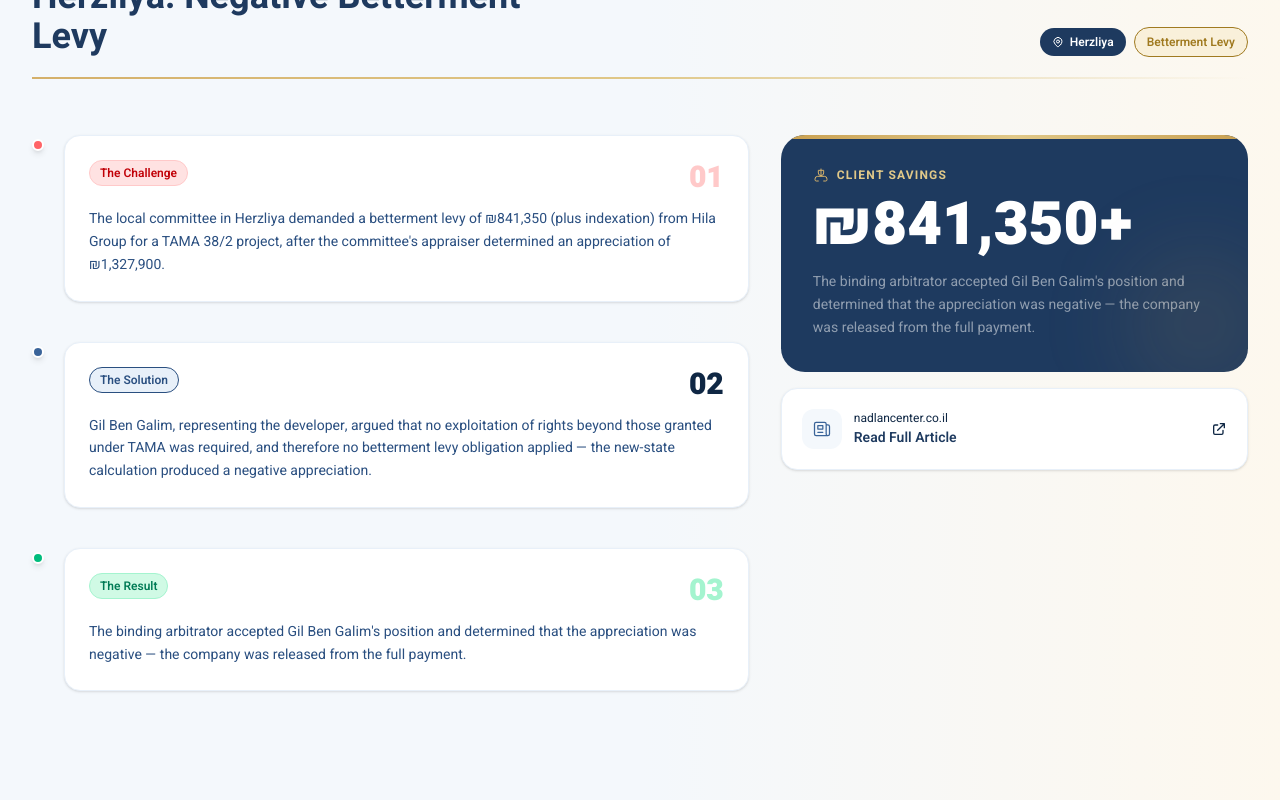
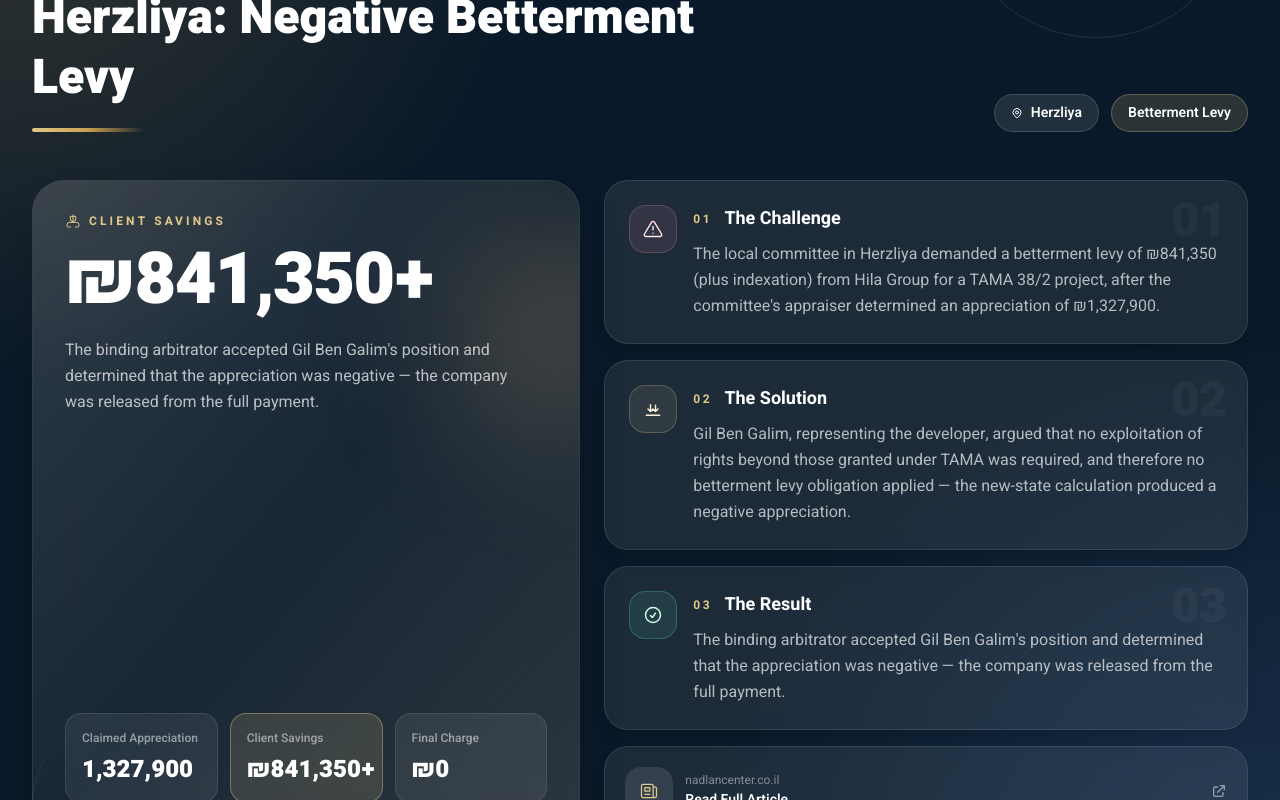
Before and after one commit to yaniv-barkai/gilbengalim, a Next.js app: page /en in a window 1280 px wide. Shown: the part 2700-3500 px from the top of the page. Built offline with nearby package versions, Linux system fonts and the light colour scheme.

Commit message:
Visual fixes

```diff
--- a/components/CaseStudy.tsx
+++ b/components/CaseStudy.tsx
@@ -1,163 +1,177 @@
 import { useTranslations } from "next-intl";
+import { type ReactNode } from "react";
 
 export default function CaseStudy() {
   const t = useTranslations("caseStudy");
+  const steps = [
+    {
+      number: "01",
+      label: t("challenge"),
+      text: t("challengeText"),
+      tone: "rose",
+      icon: <AlertIcon />,
+    },
+    {
+      number: "02",
+      label: t("solution"),
+      text: t("solutionText"),
+      tone: "gold",
+      icon: <StrategyIcon />,
+    },
+    {
+      number: "03",
+      label: t("result"),
+      text: t("resultText"),
+      tone: "emerald",
+      icon: <CheckIcon />,
+    },
+  ] as const;
 
   return (
-    <section id="case-study" className="py-24 bg-navy-50 relative overflow-hidden">
-      {/* Subtle background accent */}
-      <div className="absolute top-0 end-0 w-1/2 h-full bg-gradient-to-l from-gold-50 to-transparent pointer-events-none" />
+    <section id="case-study" className="relative overflow-hidden bg-navy-950 py-24 text-white">
+      <div className="absolute inset-0 bg-[radial-gradient(circle_at_top_left,rgba(201,160,80,0.22),transparent_32%),radial-gradient(circle_at_bottom_right,rgba(58,100,153,0.32),transparent_36%)]" />
+      <div className="absolute inset-x-0 top-0 h-px bg-gradient-to-r from-transparent via-gold-400/70 to-transparent" />
+      <div className="absolute -top-24 end-10 h-72 w-72 rounded-full border border-white/10" />
+      <div className="absolute bottom-10 start-8 h-44 w-44 rounded-full border border-gold-300/20" />
 
       <div className="relative max-w-7xl mx-auto px-4 sm:px-6 lg:px-8">
-        {/* Section header */}
-        <div className="mb-14">
-          <span className="inline-block text-gold-500 text-sm font-semibold tracking-widest uppercase mb-3">
+        <div className="mb-12 flex flex-col gap-6 lg:flex-row lg:items-end lg:justify-between">
+          <div className="max-w-2xl">
+            <span className="mb-4 inline-flex items-center gap-2 rounded-full border border-gold-300/30 bg-gold-300/10 px-4 py-1.5 text-xs font-bold uppercase tracking-[0.28em] text-gold-300">
+              <span className="h-1.5 w-1.5 rounded-full bg-gold-300" />
               {t("sectionLabel")}
             </span>
-          <div className="flex flex-col sm:flex-row sm:items-end justify-between gap-4">
-            <h2 className="text-3xl sm:text-4xl font-bold text-navy-800 max-w-lg">
+            <h2 className="text-4xl font-black leading-tight text-white sm:text-5xl">
               {t("title")}
             </h2>
-            <div className="flex items-center gap-2">
-              <span className="inline-flex items-center gap-1.5 px-3 py-1.5 rounded-full bg-navy-800 text-white text-xs font-semibold">
+            <div className="mt-5 h-1 w-28 rounded-full bg-gradient-to-r from-gold-300 via-gold-500 to-transparent" />
+          </div>
+
+          <div className="flex flex-wrap items-center gap-3">
+            <span className="inline-flex items-center gap-2 rounded-full border border-white/15 bg-white/10 px-4 py-2 text-sm font-semibold text-white backdrop-blur">
               <LocationIcon />
               {t("location")}
             </span>
-              <span className="inline-flex items-center px-3 py-1.5 rounded-full bg-gold-100 text-gold-700 text-xs font-semibold border border-gold-200">
+            <span className="inline-flex items-center rounded-full border border-gold-300/30 bg-gold-300/15 px-4 py-2 text-sm font-semibold text-gold-200">
               {t("tag")}
             </span>
           </div>
         </div>
-          <div className="mt-5 h-0.5 bg-gradient-to-r from-gold-400 via-gold-300 to-transparent" />
-        </div>
 
-        {/* Main layout */}
-        <div className="grid lg:grid-cols-5 gap-8 items-start">
+        <div className="grid gap-6 lg:grid-cols-[0.92fr_1.08fr] lg:items-stretch">
+          <div className="relative overflow-hidden rounded-[2rem] border border-white/10 bg-white/[0.06] p-6 shadow-2xl shadow-black/30 backdrop-blur-xl sm:p-8">
+            <div className="absolute inset-0 bg-gradient-to-br from-white/10 via-transparent to-gold-300/10" />
+            <div className="absolute -end-20 top-8 h-56 w-56 rounded-full bg-gold-400/20 blur-3xl" />
 
-          {/* Left: Timeline */}
-          <div className="lg:col-span-3 space-y-0">
-            <TimelineStep
-              number="01"
-              label={t("challenge")}
-              text={t("challengeText")}
-              color="red"
-              last={false}
-            />
-            <TimelineStep
-              number="02"
-              label={t("solution")}
-              text={t("solutionText")}
-              color="blue"
-              last={false}
-            />
-            <TimelineStep
-              number="03"
-              label={t("result")}
-              text={t("resultText")}
-              color="green"
-              last
-            />
-          </div>
-
-          {/* Right: Result card */}
-          <div className="lg:col-span-2 sticky top-28">
-            {/* Big saving number */}
-            <div className="bg-navy-800 rounded-3xl p-8 text-white mb-4 relative overflow-hidden">
-              <div className="absolute top-0 start-0 end-0 h-1 bg-gradient-to-r from-gold-500 via-gold-300 to-gold-500" />
-              <div className="absolute -bottom-8 -end-8 w-40 h-40 rounded-full bg-gold-500/10 blur-2xl" />
-
-              <p className="text-gold-300 text-xs font-bold uppercase tracking-widest mb-3 flex items-center gap-2">
+            <div className="relative flex h-full flex-col justify-between gap-10">
+              <div>
+                <p className="mb-4 flex items-center gap-2 text-xs font-bold uppercase tracking-[0.26em] text-gold-300">
                   <TrophyIcon />
                   {t("saving")}
                 </p>
-              <p className="text-5xl sm:text-6xl font-black text-white mb-1 leading-none">
+                <p className="text-6xl font-black leading-none tracking-tight text-white sm:text-7xl">
                   {t("savingAmount")}
                 </p>
-              <p className="text-white/50 text-sm mt-4 leading-relaxed">
+                <p className="mt-5 max-w-md text-base leading-relaxed text-white/70">
                   {t("resultText")}
                 </p>
               </div>
 
-            {/* Article link */}
+              <div className="grid gap-3 sm:grid-cols-3 lg:grid-cols-1 xl:grid-cols-3">
+                <MetricCard label={t("claimedAppreciation")} value="1,327,900" />
+                <MetricCard label={t("saving")} value={t("savingAmount")} highlighted />
+                <MetricCard label={t("finalCharge")} value={t("finalChargeAmount")} />
+              </div>
+            </div>
+          </div>
+
+          <div className="space-y-4">
+            <div className="grid gap-4">
+              {steps.map((step) => (
+                <CaseStep key={step.number} {...step} />
+              ))}
+            </div>
+
             <a
               href="https://www.nadlancenter.co.il/article/4875"
               target="_blank"
               rel="noopener noreferrer"
-              className="group flex items-center justify-between p-5 bg-white rounded-2xl border border-navy-100 hover:border-gold-300 shadow-sm hover:shadow-md transition-all"
+              className="group flex items-center justify-between rounded-3xl border border-white/10 bg-white/[0.08] p-5 shadow-lg shadow-black/10 backdrop-blur transition-all duration-300 hover:-translate-y-0.5 hover:border-gold-300/40 hover:bg-white/[0.12]"
             >
               <div className="flex items-center gap-3">
-                <div className="w-10 h-10 rounded-xl bg-navy-50 flex items-center justify-center text-navy-600 group-hover:bg-gold-50 group-hover:text-gold-600 transition-colors flex-shrink-0">
+                <div className="flex h-12 w-12 flex-shrink-0 items-center justify-center rounded-2xl bg-white/10 text-gold-300 transition-colors group-hover:bg-gold-300 group-hover:text-navy-950">
                   <NewspaperIcon />
                 </div>
                 <div>
-                  <p className="text-xs text-navy-500 mb-0.5">nadlancenter.co.il</p>
-                  <p className="text-sm font-semibold text-navy-800 group-hover:text-gold-600 transition-colors">
+                  <p className="mb-0.5 text-xs text-white/45">nadlancenter.co.il</p>
+                  <p className="text-sm font-semibold text-white transition-colors group-hover:text-gold-200">
                     {t("readMore")}
                   </p>
                 </div>
               </div>
-              <svg className="w-4 h-4 text-navy-400 group-hover:text-gold-500 rtl:rotate-180 transition-all group-hover:translate-x-0.5 group-hover:-translate-x-0.5" fill="none" stroke="currentColor" viewBox="0 0 24 24">
+              <svg className="w-4 h-4 text-white/50 transition-all group-hover:translate-x-0.5 group-hover:text-gold-200 rtl:rotate-180 rtl:group-hover:-translate-x-0.5" fill="none" stroke="currentColor" viewBox="0 0 24 24">
                 <path strokeLinecap="round" strokeLinejoin="round" strokeWidth={2} d="M10 6H6a2 2 0 00-2 2v10a2 2 0 002 2h10a2 2 0 002-2v-4M14 4h6m0 0v6m0-6L10 14" />
               </svg>
             </a>
           </div>
-
         </div>
       </div>
     </section>
   );
 }
 
-function TimelineStep({
+function MetricCard({
+  label,
+  value,
+  highlighted = false,
+}: {
+  label: string;
+  value: string;
+  highlighted?: boolean;
+}) {
+  return (
+    <div className={`rounded-2xl border p-4 ${highlighted ? "border-gold-300/40 bg-gold-300/15" : "border-white/10 bg-white/[0.07]"}`}>
+      <p className="text-xs font-semibold text-white/50">{label}</p>
+      <p className="mt-2 text-2xl font-black text-white">{value}</p>
+    </div>
+  );
+}
+
+function CaseStep({
   number,
   label,
   text,
-  color,
-  last,
+  tone,
+  icon,
 }: {
   number: string;
   label: string;
   text: string;
-  color: "red" | "blue" | "green";
-  last: boolean;
+  tone: "rose" | "gold" | "emerald";
+  icon: ReactNode;
 }) {
-  const colors = {
-    red: "bg-red-100 text-red-700 border-red-200",
-    blue: "bg-navy-100 text-navy-700 border-navy-200",
-    green: "bg-emerald-100 text-emerald-700 border-emerald-200",
-  };
-  const dotColors = {
-    red: "bg-red-400",
-    blue: "bg-navy-600",
-    green: "bg-emerald-500",
-  };
-  const numColors = {
-    red: "text-red-200",
-    blue: "text-navy-200",
-    green: "text-emerald-200",
+  const tones = {
+    rose: "border-rose-300/20 bg-rose-300/10 text-rose-100",
+    gold: "border-gold-300/25 bg-gold-300/10 text-gold-100",
+    emerald: "border-emerald-300/25 bg-emerald-300/10 text-emerald-100",
   };
 
   return (
-    <div className="flex gap-5">
-      {/* Timeline spine */}
-      <div className="flex flex-col items-center flex-shrink-0 pt-1">
-        <div className={`w-3 h-3 rounded-full border-2 border-white shadow-md ${dotColors[color]}`} />
-        {!last && <div className="w-0.5 flex-1 mt-2 bg-navy-200 min-h-8" />}
+    <article className="group relative overflow-hidden rounded-3xl border border-white/10 bg-white/[0.08] p-5 shadow-lg shadow-black/10 backdrop-blur transition-all duration-300 hover:-translate-y-0.5 hover:border-white/20 hover:bg-white/[0.11] sm:p-6">
+      <div className="absolute end-5 top-4 text-5xl font-black leading-none text-white/[0.04]">{number}</div>
+      <div className="relative flex gap-4">
+        <div className={`flex h-12 w-12 flex-shrink-0 items-center justify-center rounded-2xl border ${tones[tone]}`}>
+          {icon}
         </div>
-
-      {/* Content */}
-      <div className={`pb-10 ${last ? "pb-0" : ""} flex-1`}>
-        <div className="bg-white rounded-2xl p-6 border border-navy-100 shadow-sm hover:shadow-md transition-shadow">
-          <div className="flex items-start justify-between mb-3">
-            <span className={`inline-flex items-center px-2.5 py-1 rounded-full text-xs font-semibold border ${colors[color]}`}>
-              {label}
-            </span>
-            <span className={`text-3xl font-black ${numColors[color]}`}>{number}</span>
+        <div>
+          <div className="mb-2 flex items-center gap-3">
+            <span className="text-xs font-bold uppercase tracking-[0.22em] text-gold-300">{number}</span>
+            <h3 className="text-lg font-bold text-white">{label}</h3>
           </div>
-          <p className="text-navy-700 text-sm leading-relaxed">{text}</p>
+          <p className="text-sm leading-relaxed text-white/68 sm:text-base">{text}</p>
         </div>
       </div>
-    </div>
+    </article>
   );
 }
 
@@ -172,7 +186,7 @@ function LocationIcon() {
 
 function TrophyIcon() {
   return (
-    <svg className="w-4 h-4 text-gold-400" fill="none" stroke="currentColor" viewBox="0 0 24 24">
+    <svg className="w-4 h-4 text-gold-300" fill="none" stroke="currentColor" viewBox="0 0 24 24">
       <path strokeLinecap="round" strokeLinejoin="round" strokeWidth={1.5} d="M8 21H5a2 2 0 01-2-2v-1a4 4 0 014-4h10a4 4 0 014 4v1a2 2 0 01-2 2h-3M12 3v10m0 0a4 4 0 01-4-4V5h8v4a4 4 0 01-4 4z" />
     </svg>
   );
@@ -185,3 +199,27 @@ function NewspaperIcon() {
     </svg>
   );
 }
+
+function AlertIcon() {
+  return (
+    <svg className="h-5 w-5" fill="none" stroke="currentColor" viewBox="0 0 24 24">
+      <path strokeLinecap="round" strokeLinejoin="round" strokeWidth={1.7} d="M12 9v4m0 4h.01M10.29 3.86L1.82 18a2 2 0 001.71 3h16.94a2 2 0 001.71-3L13.71 3.86a2 2 0 00-3.42 0z" />
+    </svg>
+  );
+}
+
+function StrategyIcon() {
+  return (
+    <svg className="h-5 w-5" fill="none" stroke="currentColor" viewBox="0 0 24 24">
+      <path strokeLinecap="round" strokeLinejoin="round" strokeWidth={1.7} d="M9 6.75V15m0 0l-3-3m3 3l3-3m3-4.5V15m0 0l-3-3m3 3l3-3M4 19.5h16" />
+    </svg>
+  );
+}
+
+function CheckIcon() {
+  return (
+    <svg className="h-5 w-5" fill="none" stroke="currentColor" viewBox="0 0 24 24">
+      <path strokeLinecap="round" strokeLinejoin="round" strokeWidth={1.8} d="M9 12.75L11.25 15 15 9.75M21 12a9 9 0 11-18 0 9 9 0 0118 0z" />
+    </svg>
+  );
+}
--- a/messages/en.json
+++ b/messages/en.json
@@ -74,6 +74,9 @@
     "resultText": "The binding arbitrator accepted Gil Ben Galim's position and determined that the appreciation was negative — the company was released from the full payment.",
     "saving": "Client Savings",
     "savingAmount": "₪841,350+",
+    "claimedAppreciation": "Claimed Appreciation",
+    "finalCharge": "Final Charge",
+    "finalChargeAmount": "₪0",
     "readMore": "Read Full Article"
   },
   "contact": {
--- a/messages/he.json
+++ b/messages/he.json
@@ -74,6 +74,9 @@
     "resultText": "השמאי המכריע קיבל את עמדת גיל בן גלים וקבע כי ההשבחה שלילית — החברה שוחררה מלוא התשלום.",
     "saving": "חיסכון ללקוח",
     "savingAmount": "841,350+ ₪",
+    "claimedAppreciation": "השבחה נטענת",
+    "finalCharge": "חיוב סופי",
+    "finalChargeAmount": "0 ₪",
     "readMore": "לכתבה המלאה"
   },
   "contact": {
```
Lines whose indentation alone changed are shown as unchanged.
